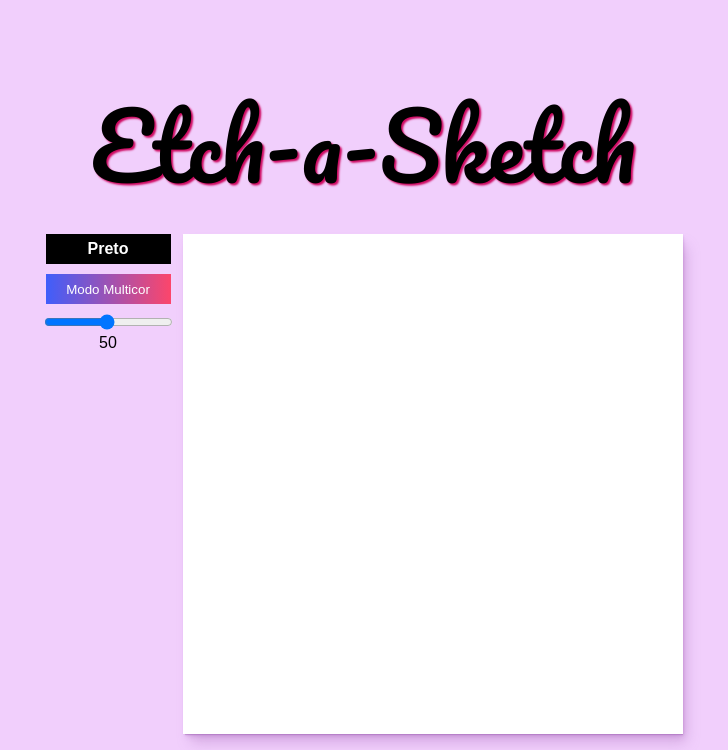
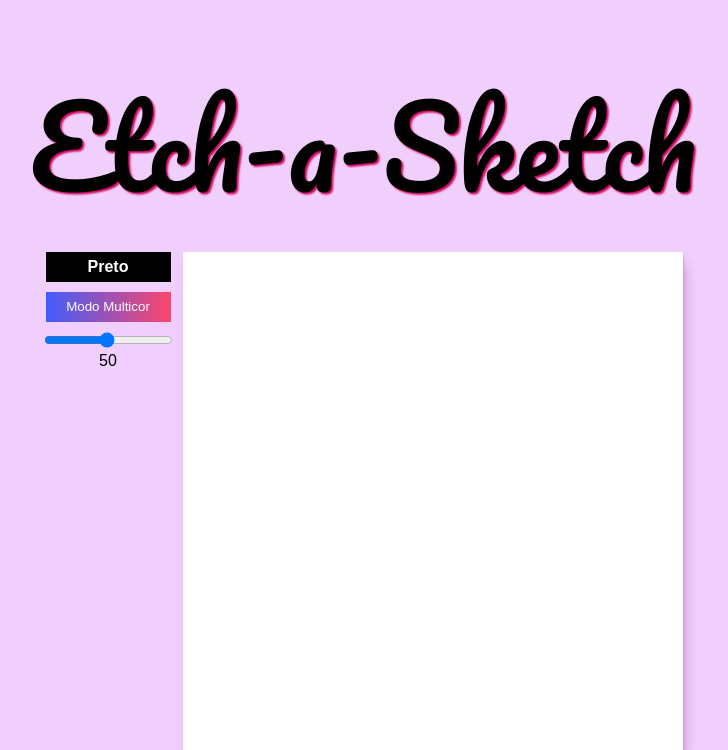
Before and after one commit to igcarvalhaes/etch-a-sketch, a plain HTML site: page index.html in a window 1280 px wide. Shown: the top 750 px of the page, without its empty margins (277-1005 px from the left). Drawn offline with Linux system fonts and the light colour scheme; a web font is replaced by a local one.

Commit message:
Aumentei o texto principal

```diff
--- a/style.css
+++ b/style.css
@@ -53,7 +53,7 @@ body {
 }
 
 #title {
-  font-size: 90px;
+  font-size: 110px;
   font-family: 'Pacifico', cursive;
   font-weight: lighter;
   text-shadow: 2px 2px 2px #CE0860;
```
